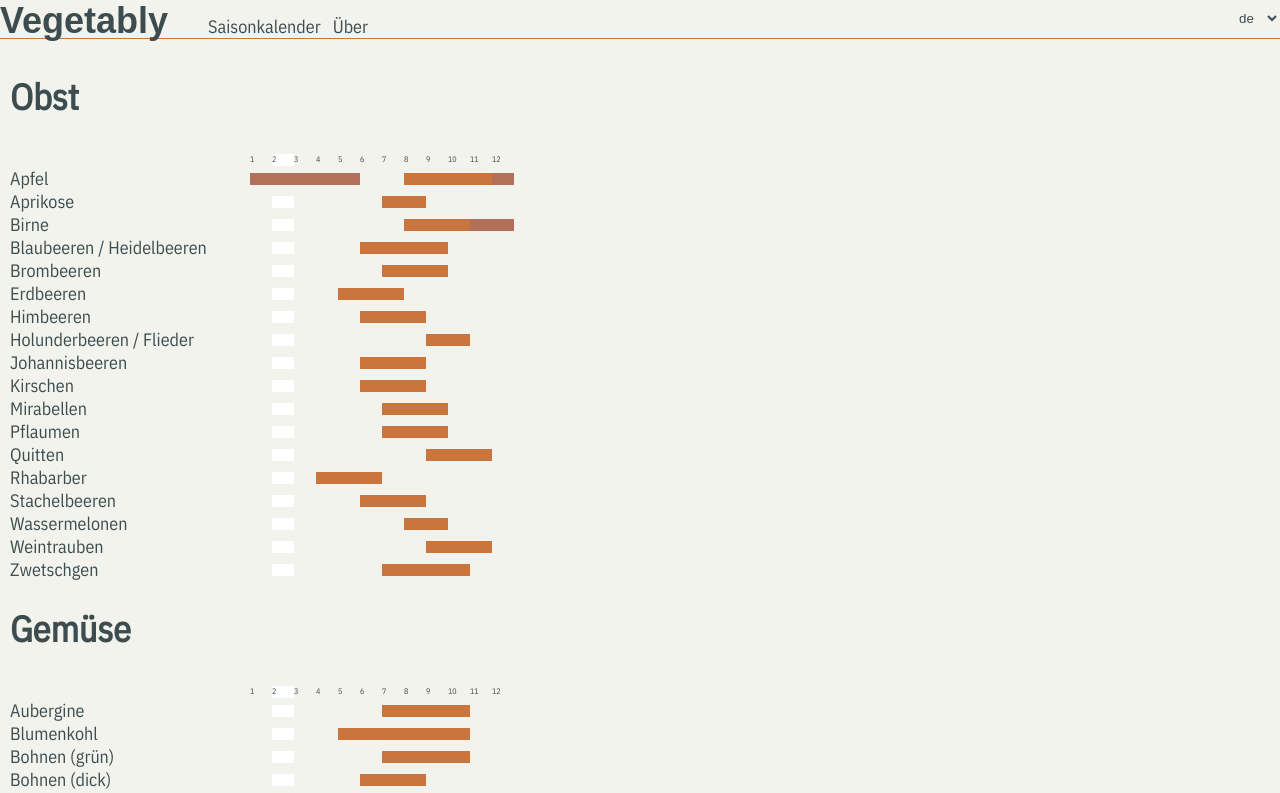
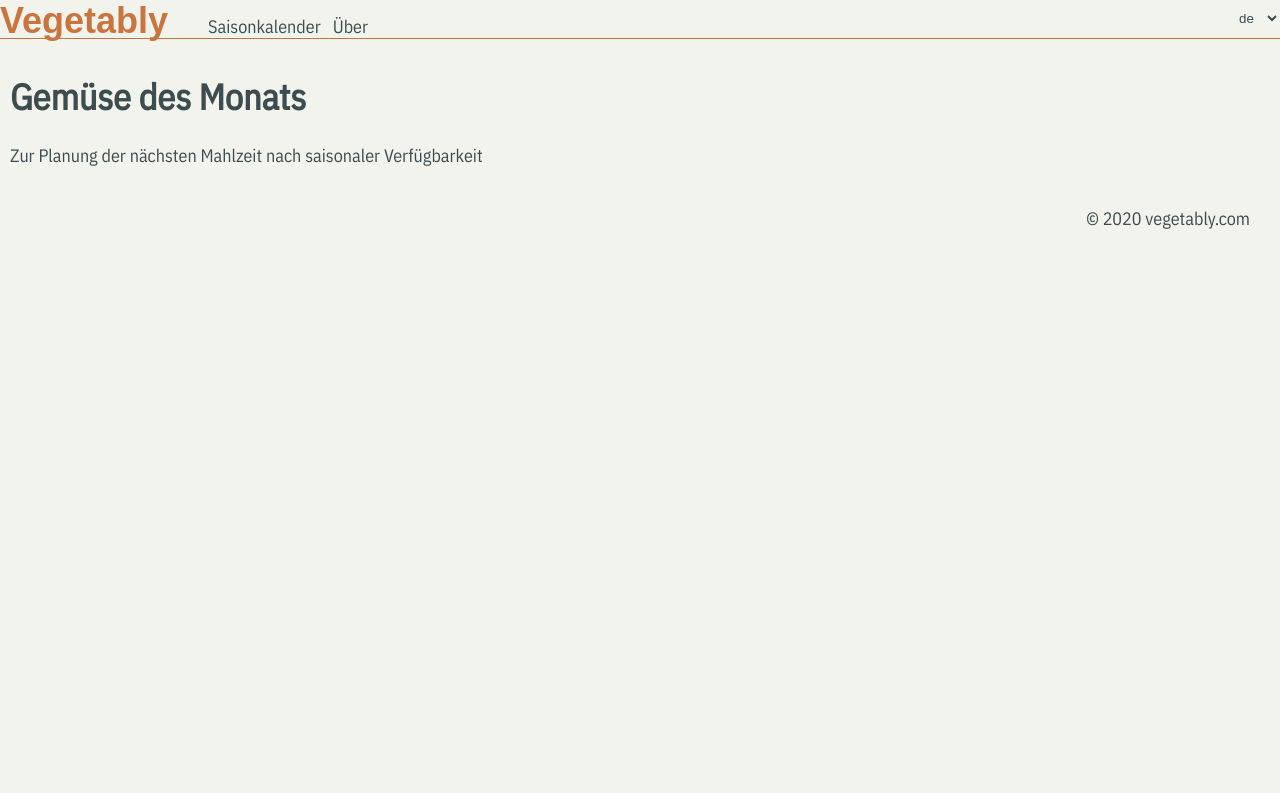
Before and after one commit to pce/vegetably, a React (Create React App) app: page / in a window 1280 px wide. Shown: the top 793 px of the page. Built offline with nearby package versions, Linux system fonts and the light colour scheme; a web font is replaced by a local one.

Commit message:
i18n in progress

```diff
--- a/src/App.js
+++ b/src/App.js
@@ -4,7 +4,8 @@ import {
   Switch,
   Route,
   Link,
-  useParams
+  useParams,
+  useHistory
 } from "react-router-dom";
 
 // useEffect, useRef, useMemo
@@ -18,7 +19,6 @@ import Select from "./components/select"
 import t from "./t9n"
 
 
-/** { image, index, offset, factor, header, aspect, text }*/
 function Paragraph({text, image, table, multiLineText}) {
   return (
     <div className="paragraph">
@@ -30,32 +30,28 @@ function Paragraph({text, image, table, multiLineText}) {
   )
 }
 
-const onLangChange = (event) => {
-  window.lang = event.target.value
-}
+// const Image = ({src, className=""}) => {
+//   return (<img src={src} className={className} />)
+// }
 
 const Table = ({data}) => {
+
   const table = []
-
   const cells = []
-
   const curMonth = new Date().getMonth()
-
   // Table Head
   cells.push(<div className="cell label">{" "}</div>)
   Array(12).fill(1).map((i, month)=> {
     let classNames = ""
-    if (curMonth == month) {
+    if (curMonth === month) {
       classNames = "curmonth "
     }
     classNames += "cell month "
-    cells.push(<div className={classNames}>{month+1}</div>)
+    return cells.push(<div className={classNames}>{month+1}</div>)
   })
   table.push (<div className="row">{cells}</div>)
-
   // Table Data
   Object.keys(data).map((val, index) => {
-
       const cells = []
       cells.push(<div className="cell label">{val}</div>)
 
@@ -63,45 +59,46 @@ const Table = ({data}) => {
       let inmonths = data[val][1]
 
       Array(12).fill(1).map((i, month)=> {
-
-        let classNames = "cell "
-
+        let classNames  = "cell "
         if (months.includes(month+1)) {
           classNames += "outmonth "
         } else if (inmonths.includes(month+1)) {
           classNames += "inmonth "
         } else {
-          if (curMonth == month) {
+          if (curMonth === month) {
             classNames += "curmonth "
           }
           classNames += "month "
         }
-        cells.push(<div className={classNames}>{" "}</div>)
+        return cells.push(<div className={classNames}>{" "}</div>)
       })
-
-      table.push (<div className="row">{cells}</div>)
+      return table.push (<div className="row">{cells}</div>)
     }
   )
-
-
   return <div className="table">{table}</div>
 }
 
-const Image = ({src}) => {
-  return (<img src={src} />)
-}
 
 const Navbar = ({lang}) => {
+  let history = useHistory();
+
+  const onLangChange = (event) => {
+    window.lang = event.target.value
+    let url = '/' + window.lang + window.location.pathname.substring(3)
+    history.push(url);
+  }
+
+  // XXX global lang
   return (<>
     <div className="nav">
-      <h1 className="brand">Vegetably</h1>
+      <h1 className="brand"><Link to={"/" + window.lang}>Vegetably</Link></h1>
         <nav>
           <ul>
             <li>
-              <Link to={"/" + lang + "/"}>{t('Saisonkalender')}</Link>
+              <Link to={"/" + window.lang + "/seasonal-calendar"}>{t('Saisonkalender')}</Link>
             </li>
             <li>
-              <Link to={"/" + lang + "/about"}>{t('About')}</Link>
+              <Link to={"/" + window.lang + "/about"}>{t('About')}</Link>
             </li>
           </ul>
         </nav>
@@ -111,13 +108,12 @@ const Navbar = ({lang}) => {
 }
 
 function Content() {
-
+  // <link rel="canonical" href="https://vegetably.com/{lang}/" />
   return (
     <>
       <Helmet>
         <meta charSet="utf-8" />
         <title>Vegetably</title>
-        <link rel="canonical" href="https://vegetably.com" />
       </Helmet>
       <div className="content">
       {state.paragraphs.map(i =>
@@ -130,12 +126,31 @@ function Content() {
 }
 
 
+function Home({lang}) {
+  console.log('Home')
+  console.log(lang)
+  return (
+    <>
+      <Helmet>
+        <meta charSet="utf-8" />
+        <title>Vegetably</title>
+      </Helmet>
+      <div className="content">
+        <Text value={state.home[lang].header} />
+        {/* <Image src={state.home[lang].image} className="home" /> */}
+        <MultilineText value={state.home[lang].text} />
+      </div>
+      <footer className="bottom-left">&copy; 2020 vegetably.com</footer>
+    </>
+  )
+}
+
 function About() {
+  // <link rel="canonical" href="https://vegetably.com/" />
   return (<>
     <Helmet>
       <meta charSet="utf-8" />
       <title>Vegetably</title>
-      <link rel="canonical" href="https://vegetably.com" />
     </Helmet>
     <div className="content">
       <h2>About</h2>
@@ -162,11 +177,14 @@ function App() {
 
   let { lang } = useParams();
 
-  if (lang)
+  if (lang) {
     window.lang = lang
-  else
-    lang = 'de'
-
+  } else {
+    lang = window.location.pathname.substring(1, 3) || 'de'
+    if (lang !== window.lang) {
+      window.lang = lang
+    }
+  }
 
   // const scrollArea = useRef()
   // const onScroll = e => (state.top.current = e.target.scrollTop)
@@ -175,17 +193,17 @@ function App() {
     <>
       <Suspense fallback={<div center className="loading" children="Loading..." />}>
           <Navbar lang={lang} />
-            {/* A <Switch> looks through its children <Route>s and
-                renders the first one that matches the current URL. */}
             <Switch>
+            <Route path="/:lang/seasonal-calendar">
+                <Content />
+              </Route>
               <Route path="/:lang/about">
                 <About />
               </Route>
               <Route path="/:lang?">
-                <Content />
+                <Home lang={lang} />
               </Route>
             </Switch>
-
       </Suspense>
     </>
   )
--- a/src/index.css
+++ b/src/index.css
@@ -163,6 +163,12 @@ select {
   background-color:white;
 }
 
+img.home {
+  max-height: 40%;
+  max-width: 40%;
+
+}
+
 @media screen and (min-width: 53em) {
 
 }
--- a/src/store.js
+++ b/src/store.js
@@ -2,6 +2,18 @@ import { createRef } from "react"
 
 const state = {
   pages: 3,
+  home: {
+      de: {
+        image: "/jodie-morgan-v25z8P-CPB4-unsplash.jpg",
+        header: "Gemüse des Monats",
+        text: "Zur Planung der nächsten Mahlzeit nach saisonaler Verfügbarkeit"
+      },
+      en: {
+        image: "/jodie-morgan-v25z8P-CPB4-unsplash.jpg",
+        header: "Vegetable of the month",
+        text: "To plan the next meal based on seasonal availability"
+      }
+  },
   paragraphs: [
     {
       page: 1,
```
Also changed, not shown: public/manifest.json. Lines whose indentation alone changed are shown as unchanged.
